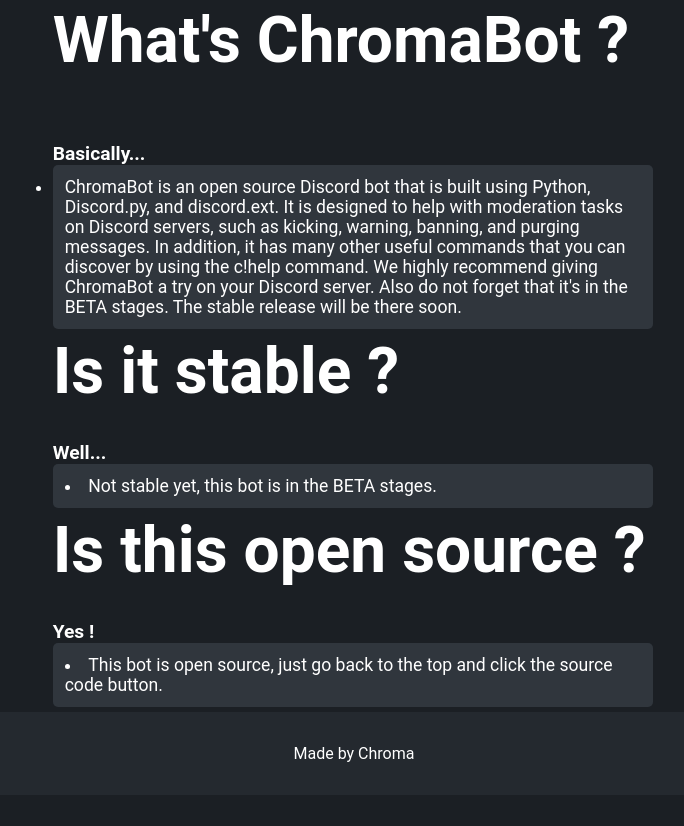
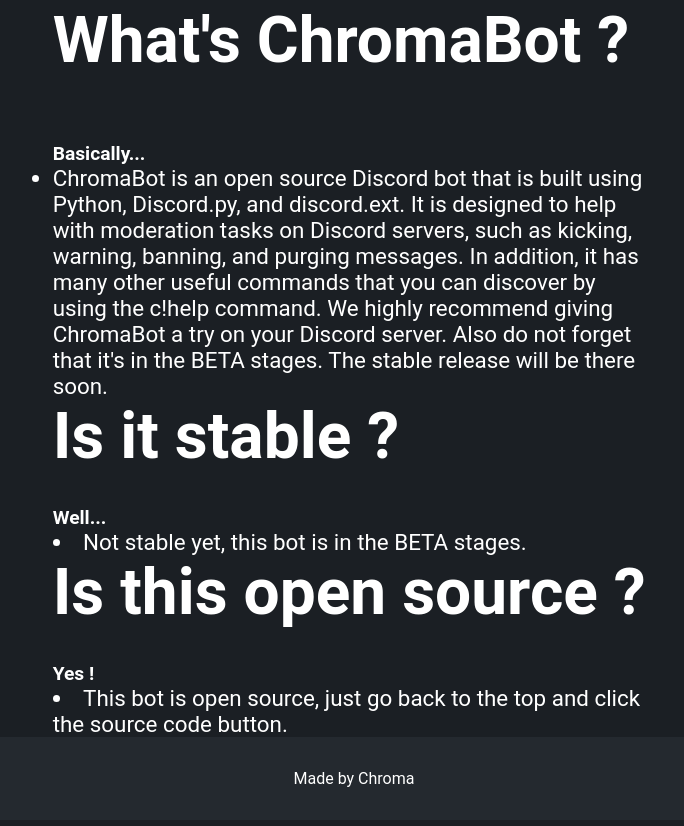
Before and after one commit to ChromaDeveloper/chromadeveloper.github.io, a plain HTML site: page chromabot.html in a window 1280 px wide. Shown: the part 843-1669 px from the top of the page, without its empty margins (286-970 px from the left). Drawn offline with nearby package versions, Linux system fonts and the light colour scheme; a small style sheet from the web is missing.

Commit message:
Big Update 2
idk

```diff
--- a/chromabotstyle.css
+++ b/chromabotstyle.css
@@ -465,19 +465,6 @@ input {
     box-shadow: 0px 5px 5px rgba(0, 0, 0, 0.137);
 
 } */
-
-.feature {
-    color: white;
-    font-size: 1.1rem;
-    padding: 0.75rem;
-    background-color: #30363d;
-    border-radius: 5px;
-    margin-bottom: 5px;
-    font-family: "Roboto";
-
-    transition: all 0.2s;
-}
-
 .tech-rack {
     display: flex;
     gap: 1rem;
```
